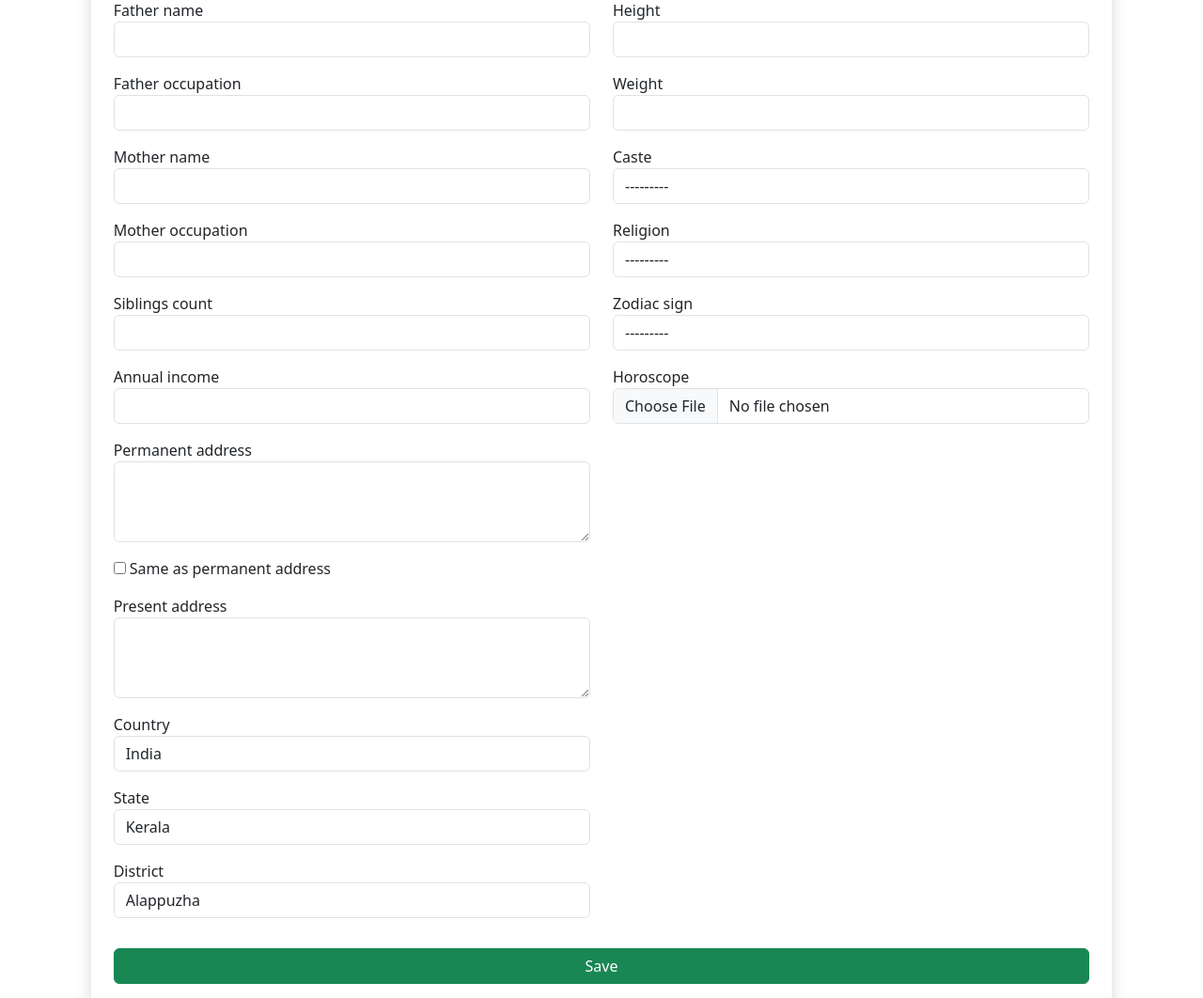
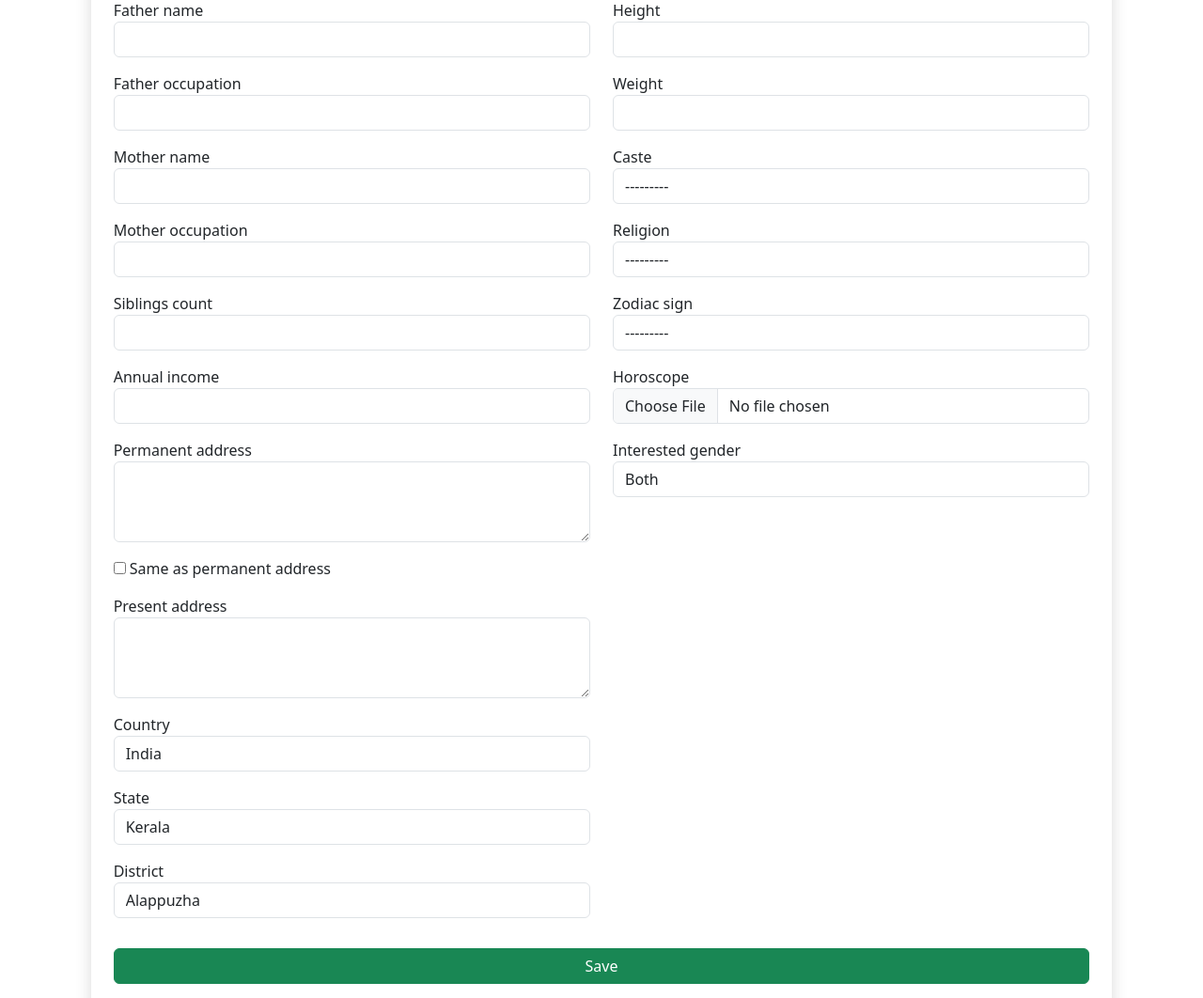
Before and after one commit to Tuttumon21/matrimony, a Django app: page /MatrimonyApp/parents_details/ in a window 1280 px wide. Shown: the part 185-1247 px from the top of the page at 94% size. Run offline with Django 4.2, Linux system fonts and the light colour scheme; the visitor is signed in with stand-in values (Sample User, id 1); data that the repository does not hold is empty.

Commit message:
"Added 'interested_gender' field to ParentsDetails model and form, updated SuggestionView to filter by interested gender, and made minor changes to templates and views."

```diff
--- a/matrimony/matrimonyApp/forms.py
+++ b/matrimony/matrimonyApp/forms.py
@@ -17,6 +17,7 @@ class ParentsDetailsForm(forms.ModelForm):
             'height', 'weight',
             'caste', 'religion',
             'zodiac_sign', 'horoscope',
+            'interested_gender',
         ]
         widgets = {
             'father_name': forms.TextInput(attrs={'class': 'form-control', 'required': 'true'}),
@@ -36,6 +37,7 @@ class ParentsDetailsForm(forms.ModelForm):
             'religion': forms.Select(attrs={'class': 'form-control', 'required': 'true', 'placeholder': 'Select'}),
             'zodiac_sign': forms.Select(attrs={'class': 'form-control', 'required': 'true', 'placeholder': 'Select'}),
             'horoscope': forms.FileInput(attrs={'class': 'form-control', 'required': 'true'}),
+            'interested_gender': forms.Select(attrs={'class': 'form-control', 'required': 'true', 'placeholder': 'Select'}),
         }
 
 class PartnerPreferenceForm(forms.ModelForm):
--- a/matrimony/matrimonyApp/models.py
+++ b/matrimony/matrimonyApp/models.py
@@ -50,6 +50,7 @@ class ParentsDetails(models.Model):
     ('Leo', 'Leo'), ('Virgo', 'Virgo'), ('Libra', 'Libra'),('Scorpio', 'Scorpio'),('Sagittarius', 'Sagittarius'),('Capricorn','Capricorn'),
     ('Aquarius', 'Aquarius'),('Pisces', 'Pisces')])
     horoscope = models.FileField(upload_to='horoscopes/')
+    interested_gender = models.CharField(max_length=6, choices=[('MALE', 'Male'),('FEMALE', 'Female'),('BOTH', 'Both')], default='BOTH')
 
 class PartnerPreference(models.Model):
     user = models.OneToOneField(User, on_delete=models.CASCADE, related_name='partner_preference')
--- a/matrimony/matrimonyApp/templates/parents_details_form.html
+++ b/matrimony/matrimonyApp/templates/parents_details_form.html
@@ -66,6 +66,9 @@
           <div class="form-group mb-3">
             {% include 'components/form_field.html' with field=form.horoscope %}
           </div>
+          <div class="form-group mb-3">
+            {% include 'components/form_field.html' with field=form.interested_gender %}
+          </div>
         </div>
       </div>
       <div class="d-grid">
--- a/matrimony/matrimonyApp/views.py
+++ b/matrimony/matrimonyApp/views.py
@@ -61,17 +61,28 @@ def partner_preference_view(request):
 class SuggestionView(LoginRequiredMixin, TemplateView):
     template_name = 'suggestions.html'
 
+    def get_gender_filter(self, interested_gender):
+        if interested_gender == 'MALE':
+            return Q(gender='MALE')
+        elif interested_gender == 'FEMALE':
+            return Q(gender='FEMALE')
+        else:
+            return Q(gender__in=['MALE', 'FEMALE'])
+
     def get_context_data(self, **kwargs):
         context = super().get_context_data(**kwargs)
         user = self.request.user
 
         try:
             partner_preference = user.partner_preference
+            interested_gender = user.parents_details.interested_gender
+            print(interested_gender)
             friends = FriendRequest.objects.filter(
                 Q(from_user=user) | Q(to_user=user),
                 status='accepted'
             ).values_list('from_user', 'to_user')
             friend_ids = [item for sublist in friends for item in sublist if item != user.id]
+            gender_filter = self.get_gender_filter(interested_gender)
             profiles = User.objects.filter(
                 age__gte=partner_preference.age_min,
                 age__lte=partner_preference.age_max,
@@ -84,49 +95,12 @@ class SuggestionView(LoginRequiredMixin, TemplateView):
                 parents_details__annual_income__gte=partner_preference.income_min,
                 parents_details__annual_income__lte=partner_preference.income_max,
                 education_level=partner_preference.qualification
-            ).exclude(id__in=friend_ids).exclude(id=user.id).select_related('partner_preference').prefetch_related('parents_details')
+            ).filter(gender_filter).exclude(id__in=friend_ids).exclude(id=user.id).select_related('partner_preference').prefetch_related('parents_details')
             context['profiles'] = profiles
         except PartnerPreference.DoesNotExist:
             context['profiles'] = User.objects.none()
 
         return context
-
-# class SuggestionView(LoginRequiredMixin, TemplateView):
-#     template_name = 'suggestions.html'
-
-#     def get_context_data(self, **kwargs):
-#         context = super().get_context_data(**kwargs)
-#         user = self.request.user
-
-#         try:
-#             partner_preference = user.partner_preference
-
-#             accepted_friend_requests = FriendRequest.objects.filter(
-#                 from_user=user, status='accepted'
-#             ).values_list('to_user', flat=True)
-
-#             exclusions = ProfileExclusion.objects.filter(
-#                 user=user
-#             ).values_list('excluded_profile', flat=True)
-
-#             profiles = User.objects.filter(
-#                 age__gte=partner_preference.age_min,
-#                 age__lte=partner_preference.age_max,
-#                 # parents_details__caste=partner_preference.caste,
-#                 # parents_details__religion=partner_preference.religion,
-#                 # parents_details__height__gte=partner_preference.height_min,
-#                 # parents_details__height__lte=partner_preference.height_max,
-#                 # parents_details__weight__gte=partner_preference.weight_min,
-#                 # parents_details__weight__lte=partner_preference.weight_max,
-#                 # parents_details__annual_income__gte=partner_preference.income_min,
-#                 # parents_details__annual_income__lte=partner_preference.income_max,
-#                 # education_level=partner_preference.qualification
-#             ).exclude(id=user.id).exclude(id__in=accepted_friend_requests).exclude(id__in=exclusions).select_related('partner_preference').prefetch_related('parents_details')
-#             context['profiles'] = profiles
-#         except PartnerPreference.DoesNotExist:
-#             profiles = User.objects.none()
-
-#         return context
 
 @login_required
 def send_request(request, profile_id):
@@ -170,26 +144,7 @@ class FriendsListView(LoginRequiredMixin, ListView):
             Q(from_user=self.request.user) | Q(to_user=self.request.user),
             status='accepted'
         ).select_related('from_user', 'to_user')
-# @login_required
-# def friends_list(request):
-#     # Fetch accepted friend requests where the current user is either the sender or receiver
-#     accepted_requests = FriendRequest.objects.filter(status='accepted').filter(
-#         (Q(from_user=request.user) | Q(to_user=request.user))
-#     )
 
-#     # Extract friends from accepted friend requests
-#     friends = []
-#     for req in accepted_requests:
-#         if req.from_user == request.user:
-#             friends.append(req.to_user)
-#         else:
-#             friends.append(req.from_user)
-
-#     context = {
-#         'friends': friends,
-#     }
-
-#     return render(request, 'friends_list.html', context)
 
 @login_required
 def unfriend(request, user_id):
@@ -244,12 +199,12 @@ def chat_with_friends(request, room_name=None):
         Q(from_user=user, status='accepted') | Q(to_user=user, status='accepted')
     )
 
-    # Sorting friends by the most recent message
+
     friends_with_last_message = friends.annotate(
         last_message_time=Max('to_user__received_messages__timestamp')
     ).order_by('-last_message_time')
 
-    # Get the friend object based on the room_name
+
     friend = None
     messages = []
     if room_name:
```
Also changed, not shown: matrimony/matrimonyApp/migrations/0015_parentsdetails_interested_gender.py (added), matrimony/matrimonyApp/migrations/0016_alter_parentsdetails_interested_gender.py (added).
